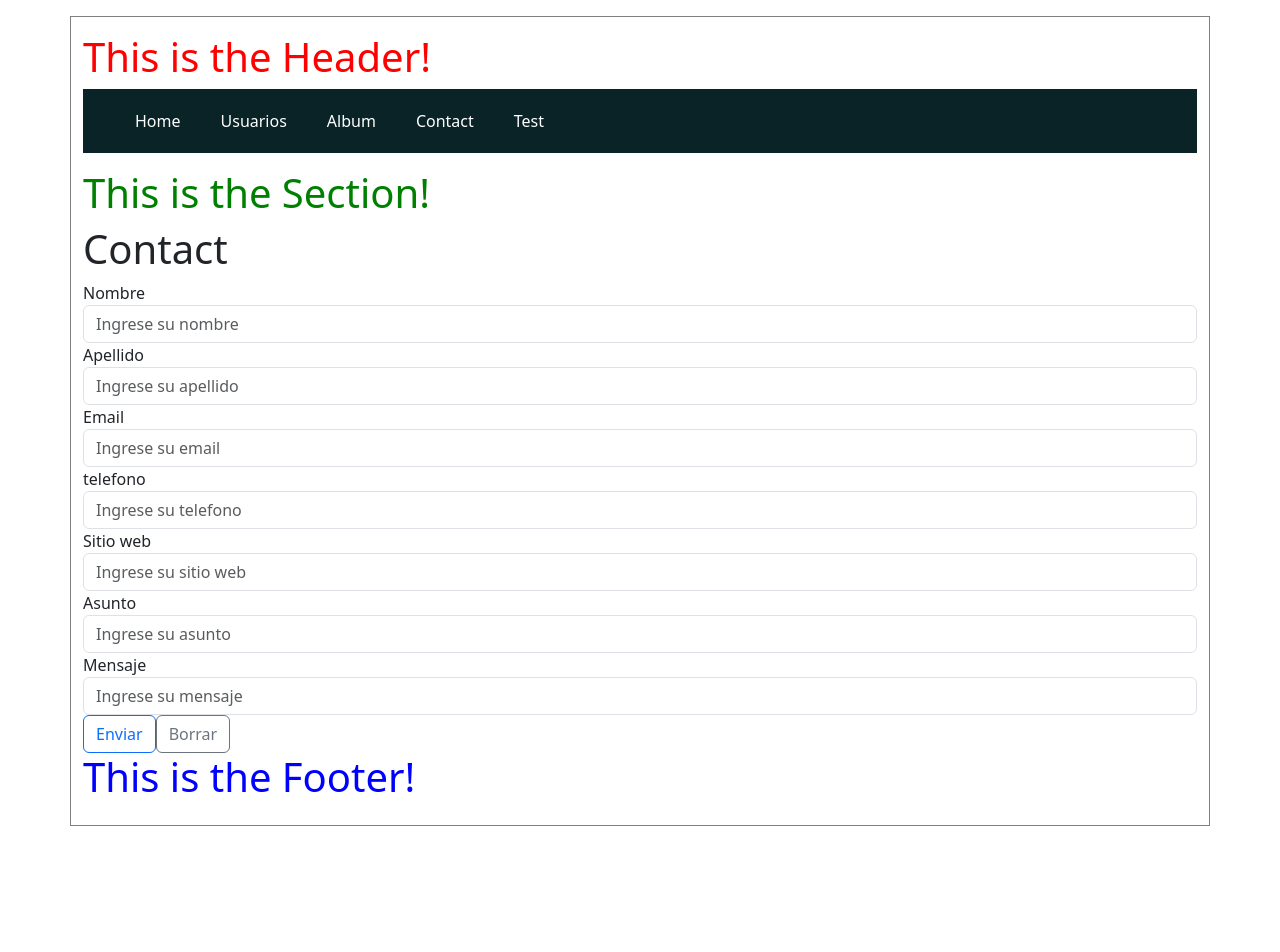
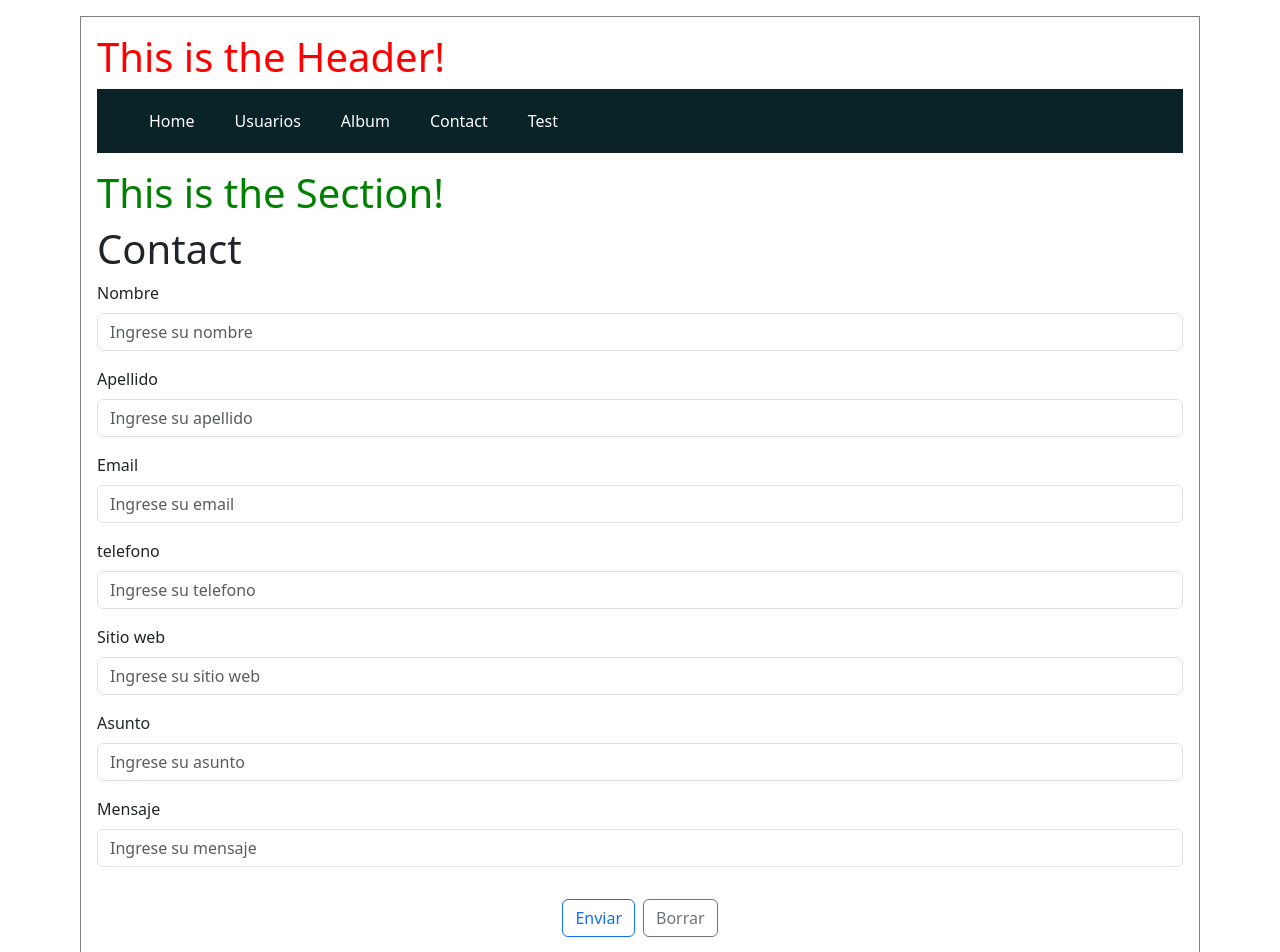
Before and after one commit to sevann-radhak/codo-a-codo-p1, a React (Create React App) app: page /contact in a window 1280 px wide. Shown: the top 952 px of the page. Before the commit the page ends 842 px from the top, so only its background shows below. Built offline with nearby package versions, Linux system fonts and the light colour scheme; a small style sheet from the web is missing.

Commit message:
api first part

```diff
--- a/public/index.html
+++ b/public/index.html
@@ -22,18 +22,23 @@
       work correctly both with client-side routing and a non-root public URL.
       Learn how to configure a non-root public URL by running `npm run build`.
     -->
+  <link rel="stylesheet" href="https://maxcdn.bootstrapcdn.com/bootstrap/4.5.2/css/bootstrap.min.css"
+    integrity="sha384-pzjw8f+ua8F9ZgyeEn6zRBgeH6tLp2j3LQ5z5l5uA0qz7z5F5u5EV+IPb2F5UqqU" crossorigin="anonymous" />
+
   <title>React App</title>
 </head>
 
 <body>
-  <!-- Include jQuery (required for some Bootstrap features) -->
-  <script src="https://code.jquery.com/jquery-3.6.0.min.js"></script>
+  <script src="https://code.jquery.com/jquery-3.5.1.slim.min.js"
+    integrity="sha384-KJ3o2DKtIkvYIK3UENzmM7KCkRr/rE9/Qpg6aAZGJwFDMVNA/GpGFF93hXpG5KkN"
+    crossorigin="anonymous"></script>
+  <script src="https://cdn.jsdelivr.net/npm/@popperjs/core@2.9.3/dist/umd/popper.min.js"
+    integrity="sha384-ApNbgh9B+Y1QKtv3Rn7W3mgPxhU9K/ScQsAP7hUibX39j7fakFPskvXusvfa0b4Q"
+    crossorigin="anonymous"></script>
+  <script src="https://maxcdn.bootstrapcdn.com/bootstrap/4.5.2/js/bootstrap.min.js"
+    integrity="sha384-pzjw8f+ua8F9ZgyeEn6zRBgeH6tLp2j3LQ5z5l5uA0qz7z5F5u5EV+IPb2F5UqqU"
+    crossorigin="anonymous"></script>
 
-  <!-- Include Popper.js (required for Bootstrap's tooltips and popovers) -->
-  <script src="https://cdn.jsdelivr.net/npm/popper.js@2.11.6/dist/umd/popper.min.js"></script>
-
-  <!-- Include Bootstrap JS -->
-  <script src="https://cdn.jsdelivr.net/npm/bootstrap@5.5.0/dist/js/bootstrap.min.js"></script>
 
   <noscript>You need to enable JavaScript to run this app.</noscript>
   <div id="root"></div>
--- a/src/App.tsx
+++ b/src/App.tsx
@@ -11,7 +11,7 @@ import Footer from './components/Footer';
 
 const App: React.FC = () => {
   return (
-    <div className='container'>
+    <div className='my_container'>
       <Router>
         <header><Header /></header>
         <div>
--- a/src/components/Contact.tsx
+++ b/src/components/Contact.tsx
@@ -8,7 +8,7 @@ const Contact: React.FC = () => {
     telefono: '',
     sitioWeb: '',
     asunto: '',
-    mensaje: '',
+    mensaje: ''
   });
 
   const [formSubmitted, setFormSubmitted] = useState(false);
@@ -26,12 +26,26 @@ const Contact: React.FC = () => {
     setFormSubmitted(true);
   };
 
+  const handleReset = (e: React.FormEvent) => {
+    e.preventDefault();
+    setFormData({
+      ...formData,
+      nombre: '',
+      apellido: '',
+      email: '',
+      telefono: '',
+      sitioWeb: '',
+      asunto: '',
+      mensaje: ''
+    });
+  };
+
   return (
     <div>
       <h1>Contact</h1>
-      {formSubmitted ? (
-        <p>Form submitted successfully! (:</p>
-      ) : (
+      {formSubmitted
+        ? (<p>Formulario enviado con exito!</p>)
+        : (
           <form onSubmit={handleSubmit}>
             <div className="form-group">
               <label htmlFor="nombre">Nombre</label>
@@ -124,10 +138,12 @@ const Contact: React.FC = () => {
                 onChange={handleInputChange} />
             </div>
             <div>
+            </div>
 
+            <div className='buttons'>
+              <button type="submit" className="btn btn-outline-primary">Enviar</button>
+              <button type="button" className="btn btn-outline-secondary ml-2" onClick={handleReset}>Borrar</button>
             </div>
-          <button type="submit" className="btn btn-outline-primary">Enviar</button>
-          <button type="reset" className="btn btn-outline-secondary">Borrar</button>
           </form>
         )}
     </div>
--- a/src/components/Users.tsx
+++ b/src/components/Users.tsx
@@ -1,8 +1,34 @@
-import React from 'react';
+import React, { useState, useEffect } from 'react';
 import './../table.css';
-import users from './../data/users.json';
 
 const Users: React.FC = () => {
+    const [users, setUsers] = useState([{
+        id: 0,
+        name: '',
+        username: '',
+        email: '',
+        website: '',
+        phone: ''
+    }]);
+
+    useEffect(() => {
+        fetch('https://jsonplaceholder.typicode.com/users')
+            .then(response => {
+                if (!response.ok) {
+                    console.error('Network response was not ok.');
+                }
+                return response.json();
+            })
+            .then(data => {
+                // Handle the JSON data here
+                console.log(data);
+                setUsers(data);
+            })
+            .catch(error => {
+                console.error('Fetch error:', error);
+            });
+    }, []);
+
     return (
         <div>
             <h1>Usuarios:</h1>
--- a/src/index.css
+++ b/src/index.css
@@ -7,11 +7,22 @@ body {
   -moz-osx-font-smoothing: grayscale;
 }
 
-.container {
+.my_container {
   width: 70em;
   border: 1px solid grey;
   padding: 1em;
   margin: 1em auto;
+}
+
+.buttons {
+  width: 100%;
+  padding: 1em;
+  margin: 1em auto;
+  text-align: center;
+}
+
+.ml-2 {
+  margin-left: 2em;
 }
 
 nav {
```
Lines whose indentation alone changed are shown as unchanged.
